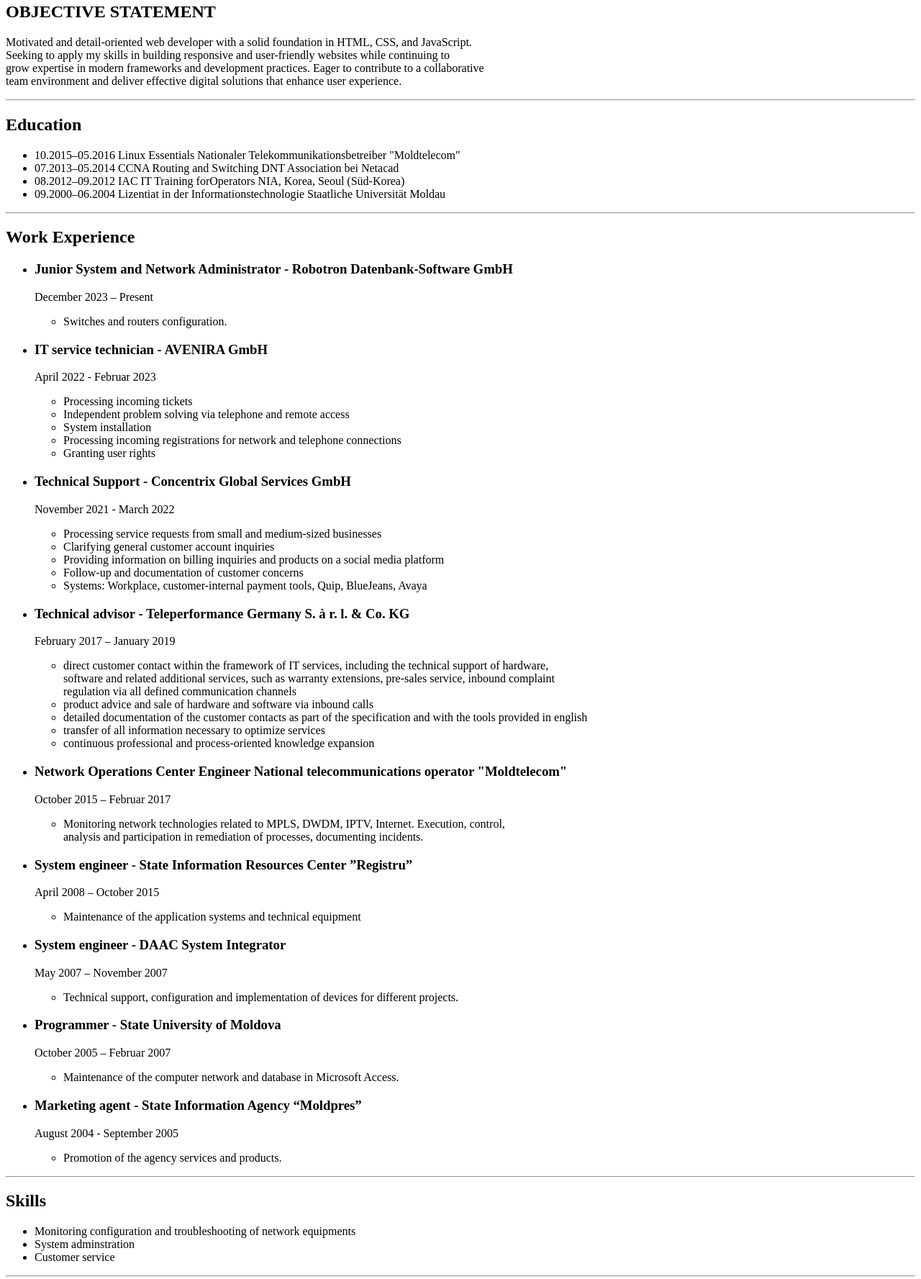
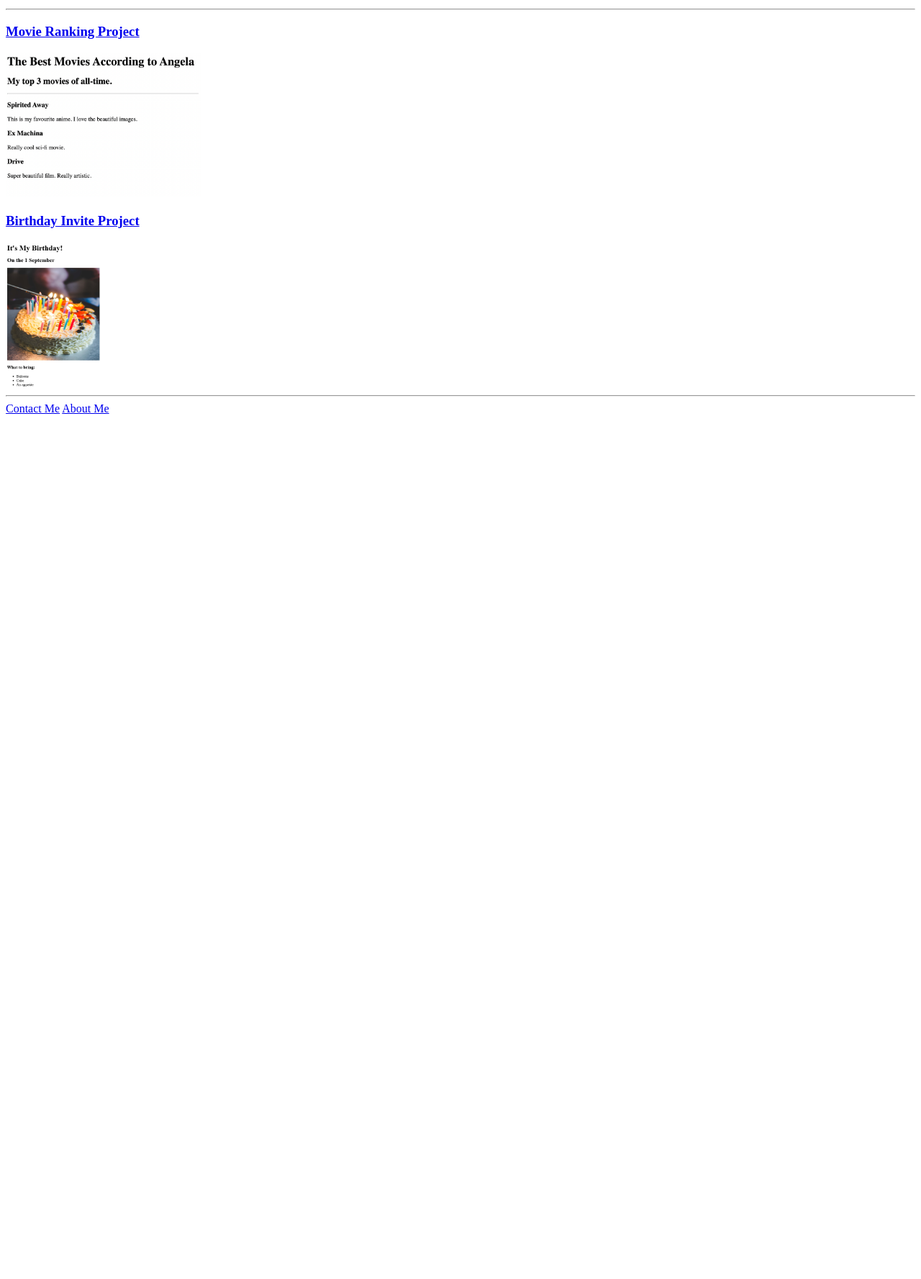
Before and after one commit to ghid777/html-portofolio, a plain HTML site: page index.html in a window 1280 px wide. Shown: the part 115-1892 px from the top of the page at 72% size. After the commit the page ends 800 px from the top, so only its background shows below. Drawn offline with Linux system fonts and the light colour scheme.

Commit message:
Add files via upload

```diff
--- a/index.html
+++ b/index.html
@@ -1,131 +1,36 @@
+<!-- TODO 1: Create the HTML Boilerplate -->
 <!DOCTYPE html>
 <html lang="en">
 <head>
     <meta charset="UTF-8">
     <meta name="viewport" content="width=device-width, initial-scale=1.0">
-    <title>My Resume</title>
+    <title>My Portofolio</title>
 </head>
 <body>
-    <h1>Dumitru Ghilenschi</h1>
-        <img src="./images/foto.jpg" alt="Photo Resume " width="150" height="150">
+   <h1>Dumitru Ghilenschi Portofolio</h1>
+   <h2>I am a Web Developer</h2>
+   <hr />
+<h3><a href="./public/movie-ranking.html">Movie Ranking Project</a></h3>
+<img src="./assets/images/movie-ranking.png" height="200" alt="movie ranking preview"/>
 
-        <h2>OBJECTIVE STATEMENT</h2>
-    <p>Motivated and detail-oriented web developer with a solid foundation in HTML, CSS, and JavaScript. <br/>
-        Seeking to apply my skills in building responsive and user-friendly websites while continuing to <br>
-        grow expertise in modern frameworks and development practices. Eager to contribute to a collaborative <br>
-        team environment and deliver effective digital solutions that enhance user experience.</p>
-    <hr />
-    <h2>Education</h2>
-        <ul>
-<li>10.2015–05.2016	Linux Essentials Nationaler Telekommunikationsbetreiber "Moldtelecom"</li>
-<li>07.2013–05.2014	CCNA Routing and Switching DNT Association bei Netacad</li>
-<li>08.2012–09.2012	IAC IT Training forOperators NIA, Korea, Seoul (Süd-Korea)</li>
-<li>09.2000–06.2004	Lizentiat in der Informationstechnologie Staatliche Universität Moldau</li>
-         </ul>
-    <hr>
-
-    <h2>Work Experience</h2>
-
-<ul>
-    <li>
-    <h3>Junior System and Network Administrator - Robotron Datenbank-Software GmbH</h3>
-        <p>December 2023 – Present</p>
-        <ul>
-            <li>Switches and routers configuration.</li>
-        </ul>
-    </li>
-
-    <li>
-    <h3>IT service technician - AVENIRA GmbH</h3>
-    <p>April 2022 - Februar 2023</p>
-    <ul>
-        <li>Processing incoming tickets</li>
-        <li>Independent problem solving via telephone and remote access</li>
-        <li>System installation</li>
-        <li>Processing incoming registrations for network and telephone connections</li>
-        <li>Granting user rights</li>
-    </ul>
-    </li>
-
-    <li>
-    <h3>Technical Support - Concentrix Global Services GmbH</h3>
-    <p>November 2021 - March 2022</p>
-    <ul>
-        <li>Processing service requests from small and medium-sized businesses</li>
-        <li>Clarifying general customer account inquiries</li>
-        <li>Providing information on billing inquiries and products on a social media platform</li>
-        <li>Follow-up and documentation of customer concerns</li>
-        <li>Systems: Workplace, customer-internal payment tools, Quip, BlueJeans, Avaya</li>
-    </ul>
-    </li>
-
-    <li>
-    <h3>Technical advisor - Teleperformance Germany S. à r. l. & Co. KG </li></h3>
-    <p>February 2017 – January 2019</p>
-    <ul>
-    <li>direct customer contact within the framework of IT services, including the technical support of hardware, <br>
-    software and related additional services, such as warranty extensions, pre-sales service, inbound complaint <br>
-    regulation via all defined communication channels</li>
-    <li>product advice and sale of hardware and software via inbound calls </li>
-    <li>detailed documentation of the customer contacts as part of the specification and with the tools provided in english </li>
-    <li>transfer of all information necessary to optimize services</li>
-    <li>continuous professional and process-oriented knowledge expansion</li>
-   </ul>
-
-   <li>
-    <h3>Network Operations Center Engineer National telecommunications operator "Moldtelecom"</h3>
-    <p>October 2015 – Februar 2017</p>
-    <ul>
-    <li>Monitoring network technologies related to MPLS, DWDM, IPTV, Internet. Execution, control, <br>
-        analysis and participation in remediation of processes, documenting incidents.</li>
-    </ul>
-
-    </li>
-    <li><h3>System engineer - State Information Resources Center ”Registru”</h3>
-    <p>April 2008 – October 2015</p>
-    <ul>
-        <li>Maintenance of the application systems and technical equipment </li>
-    </ul>
-    </li>
-
-    <li><h3>System engineer - DAAC System Integrator</h3>
-        <p>May 2007 – November 2007</p>
-        <ul>
-            <li>Technical support, configuration and implementation of devices for different projects.</li>
-        </ul>
-    </li>
-    <li><h3>Programmer - State University of Moldova</h3>
-        <p>October 2005 – Februar 2007</p>
-        <ul>
-            <li>Maintenance of the computer network and database in Microsoft Access.</li>
-        </ul>
-    </li>
-
-    <li><h3>Marketing agent - State Information Agency “Moldpres”</h3>
-        <p>August 2004 - September 2005</p>
-        <ul>
-            <li>Promotion of the agency services and products.</li>
-        </ul>
-    </li>
-</ul>
-
-<hr>
-<h2>Skills</h2>
-<ul>
-<li>Monitoring configuration and troubleshooting of network equipments</li>
-<li>System adminstration</li>
-<li>Customer service</li>
-</ul>
-<hr>
-<a href="./public/hobbies.html">My Hobbies</a>
-<br>
-<a href="./public/contact.html">Contact me</a>
-
-<hr>
-
-<footer>
-        <p>© Dumitru Ghilenschi</p>
-  </footer>
-
+<a href="./public/birthday-invite.html"><h3>Birthday Invite Project</h3></a>
+<img src="./assets/images/birthday-invite.png" height="200" alt="birthday invite preview"/>
+<hr />
+<a href="./public/contact.html">Contact Me</a>
+<a href="./public/about.html">About Me</a>
 </body>
 </html>
+<!-- TODO 2: Add Your previous projects' HTML into the public folder -->
+
+<!-- TODO 3: Take screenshots of your project previews and add the images to the images folder -->
+
+<!-- TODO 4: Add titles/subtitles etc. -->
+
+
+<!-- TODO 5: Add a link to the project pages -->
+
+<!-- TODO 6: Add images to show the project previews
+HINT for TODO 6: You can use the height attribute set to 200 to make the image smaller:
+https://developer.mozilla.org/en-US/docs/Web/HTML/Element/img#attr-height -->
+
+<!-- TODO 7: Add the Contact Me and About Me page links -->
```
